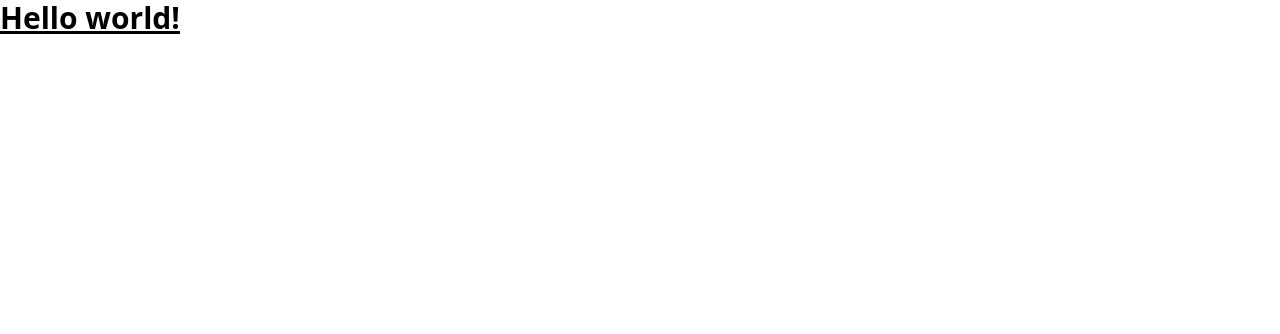
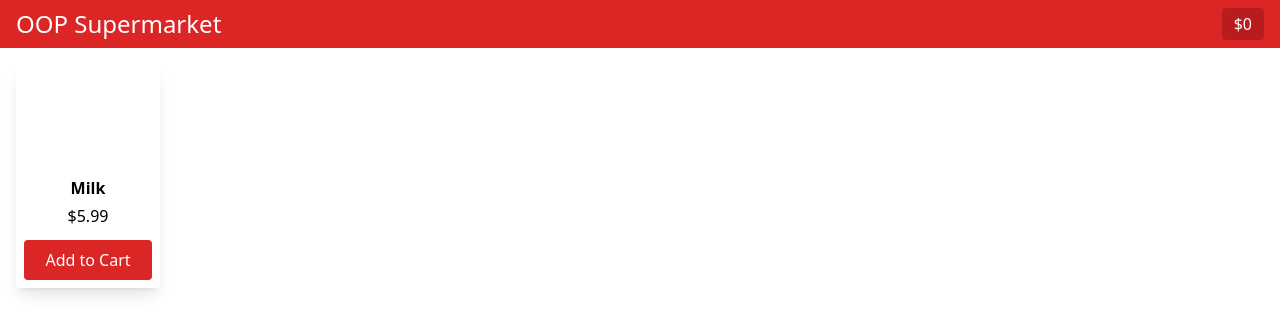
Before and after one commit to dararod/oop-supermarket, a React (Vite) app: page / in a window 1280 px wide. Shown: the top 334 px of the page. Built offline with nearby package versions, Linux system fonts and the light colour scheme.

Commit message:
feat: implement UI

```diff
--- a/src/components/App.tsx
+++ b/src/components/App.tsx
@@ -1,7 +1,16 @@
+import { Header } from "./Header";
+import { Product } from "./Product";
+
 export const App = () => {
   return (
-    <h1 className="text-3xl font-bold underline">
-        Hello world!
-    </h1>
+    <main>
+      <Header />
+      <section className="p-4">
+        <Product
+          price={5.99}
+          name="Milk"
+        />
+      </section>
+    </main>
   );
 };
--- /dev/null
+++ b/src/components/Header.tsx
@@ -0,0 +1,15 @@
+import { Basket } from "../model/Basket";
+
+export const Header = () => {
+  let basket = Basket.empty();
+    return (
+      <header className="bg-red-600 px-4 h-12 flex items-center justify-between">
+        <h1 className="text-2xl text-white">
+          OOP Supermarket
+        </h1>
+        <div className="bg-red-700 text-white py-1 px-3 rounded">
+          <span>${basket.totalBasket()}</span>
+        </div>
+      </header>
+    );
+  };
--- /dev/null
+++ b/src/components/Product.tsx
@@ -0,0 +1,13 @@
+export const Product = ({ price, name }: { price: number; name: string }) => {
+  return (
+    <div className="h-56 w-36 shadow-lg flex flex-col justify-end items-center p-2 gap-3 rounded">
+      <div className="flex flex-col gap-1 justify-center items-center">
+        <span className="font-semibold">{name}</span>
+        <span>${price}</span>
+      </div>
+      <button className="flex justify-center items-center h-10 p-3 bg-red-600 text-white w-full rounded">
+        Add to Cart
+      </button>
+    </div>
+  );
+};
--- a/src/model/Basket.ts
+++ b/src/model/Basket.ts
@@ -1,5 +1,6 @@
 import { BasketItem } from "./BasketItem";
-import { IProduct } from "./products/IProduct";
+
+import type { IProduct } from "./products/IProduct";
 
 export class Basket {
   public discount: number;
--- a/src/model/BasketItem.ts
+++ b/src/model/BasketItem.ts
@@ -1,4 +1,4 @@
-import { IProduct } from "./products/IProduct";
+import type { IProduct } from "./products/IProduct";
 
 export class BasketItem {
   public product: IProduct;
--- a/src/model/products/Product.ts
+++ b/src/model/products/Product.ts
@@ -1,4 +1,4 @@
-import { IProduct } from "./IProduct";
+import type { IProduct } from "./IProduct";
 
 export abstract class Product implements IProduct {
   private _name: string;
```
Also changed, not shown: 1 other file (tests, documents, lock files or other folders).
